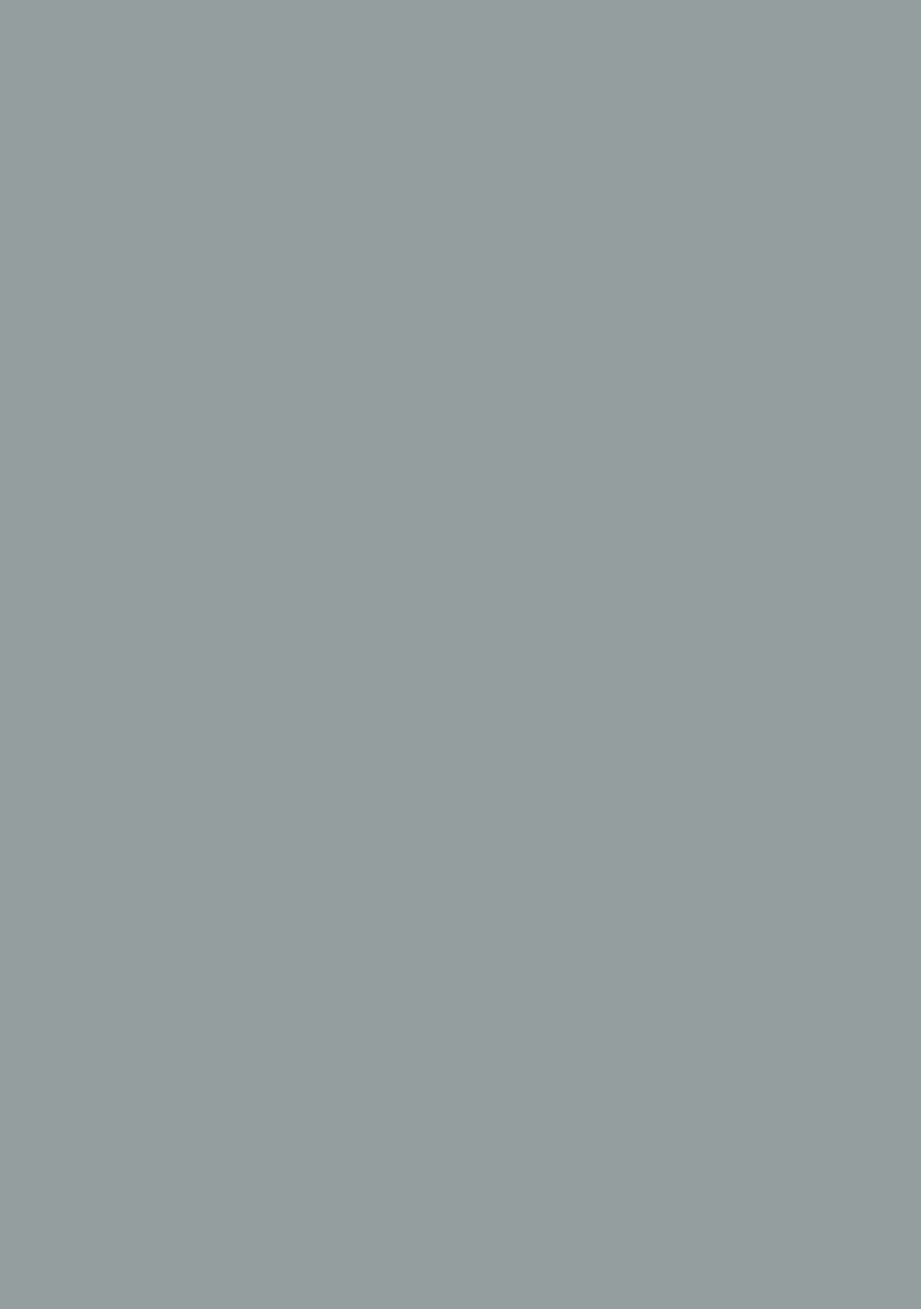
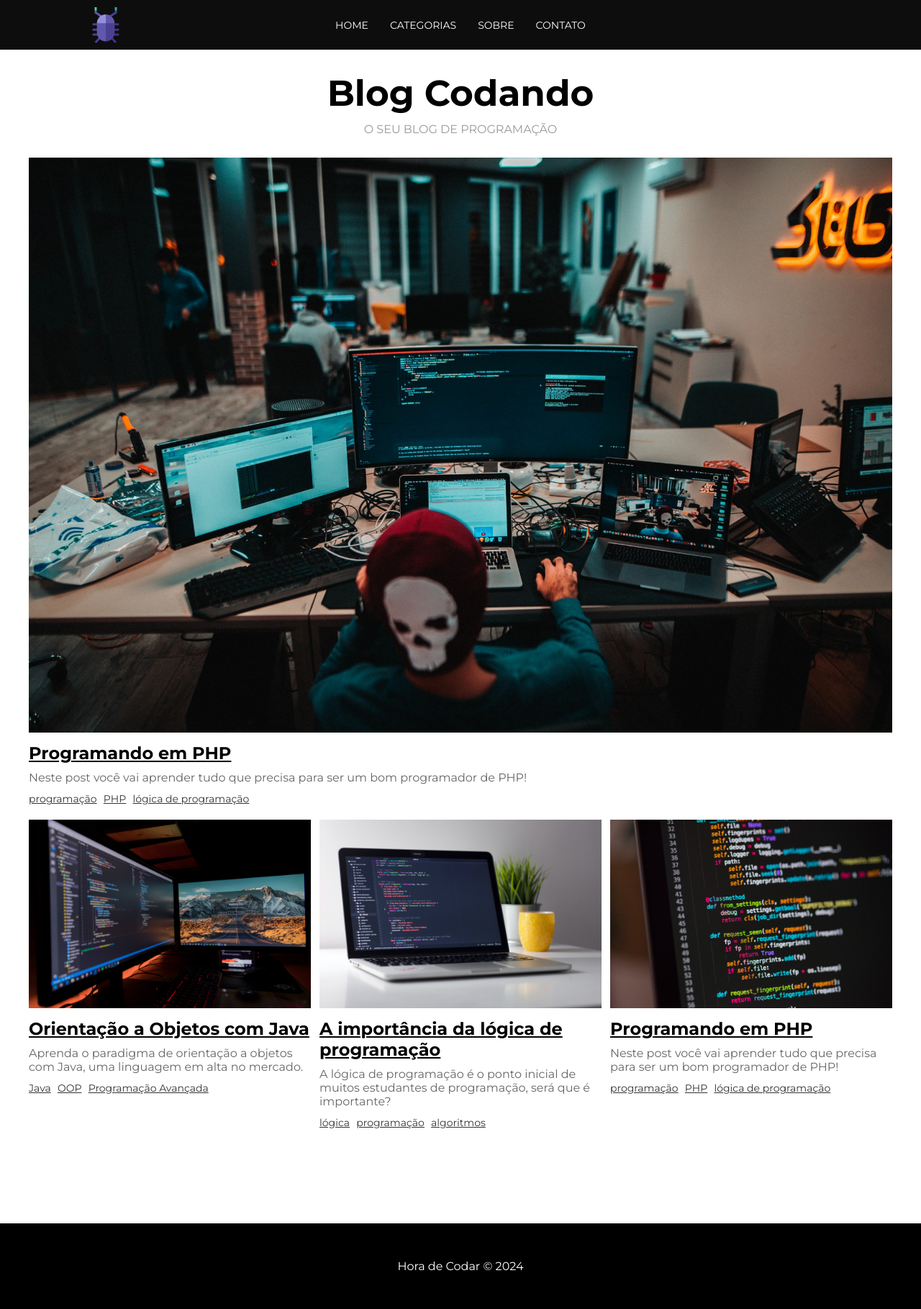
Before and after one commit to jeanpaixao3/Aulas_php, a PHP site: page / in a window 1280 px wide. Before the commit the page is empty. Shown: the whole page at 72% size. Before the commit the page ends 800 px from the top, so only its background shows below. Run offline with PHP 8.4, Linux system fonts and the light colour scheme.

Commit message:
crinado blog

```diff
--- a/15_blog/css/style.css
+++ /dev/null
@@ -1,4 +0,0 @@
-
-body {
-    background-color: rgb(149, 158, 158);
-}
--- /dev/null
+++ b/15_blog/css/styles.css
@@ -0,0 +1,143 @@
+* {
+    font-family: 'Montserrat', sans-serif;
+    padding: 0;
+    margin: 0;
+    box-sizing: border-box;
+}
+
+html {
+
+    min-height: 100vh;
+    position: relative;
+
+}
+
+main {
+    margin-bottom: 250px;
+}
+
+/*NAVBAR*/
+#logo {
+    position: absolute;
+    top: 10px;
+    left: 9.5%;
+}
+
+#logo img {
+    width: 50px;
+}
+
+#navbar {
+    display: flex;
+    align-items: center;
+    justify-content: center;
+    background-color: rgb(14, 13, 13);
+    padding: 20px;
+    text-transform: uppercase;
+    list-style: none;
+
+}
+
+#navbar li {
+    margin: 0 10px;
+    padding: 5px;
+}
+
+#navbar .nav-link {
+    color: #fff;
+    text-decoration: none;
+    transition: .5s;
+    font-size: 14px;
+
+}
+
+#navbar .nav-link:hover {
+    color: #999;
+   ;
+
+}
+
+/*HOME*/
+#title-container {
+    min-width: 500px;
+    text-align: center;
+    margin-top: 30px;
+}
+
+#title-container h1 {
+    font-size: 50px;
+
+}
+#title-container p {
+    margin-top: 10px;
+    text-transform: uppercase;
+    color: #999;
+}
+
+#posts-container {
+    max-width: 1200px;
+    margin: 0 auto;
+    margin-top: 30px;
+    display: flex;
+    flex-wrap: wrap;
+}
+
+.post-box:first-child {
+    min-width: 100%;
+}
+
+.post-box {
+    flex: 1 1 0;
+    margin-bottom: 20px;
+}
+
+.post-box:nth-child(3) {
+    margin: 0 1%;
+}
+
+.post-box img {
+    width: 100%;
+}
+
+.post-box .post-title {
+    font-size: 24px;
+    margin: 10px 0;
+}
+
+.post-box .post-title a {
+    color: #000;
+    transition: .5s;
+}
+
+.post-box .post-title a:hover {
+    color: #999;
+}
+
+.post-box .post-description {
+    color: #666;
+}
+
+.tags-container {
+    margin-top: 10px;
+}
+
+.tags-container a {
+    font-size: 14px;
+    color: #333;
+    display: inline-block;
+    margin-right: 5px;
+}
+
+
+
+
+/*FOOTER*/
+footer {
+    width: 100%;
+    position: absolute;
+    bottom: 0;
+    text-align: center;
+    background-color: #000;
+    color: #fff;
+    padding: 50px 0;
+}
--- a/15_blog/index.php
+++ b/15_blog/index.php
@@ -1,16 +1,32 @@
 <?php
-    include_once("helpers/url.php");
+    include_once("templates/header.php");
 ?>
+    <main>
+        <div id="title-container">
+            <h1>Blog Codando</h1>
+            <p>O seu blog de programação</p>
+        </div>
+        <div id="posts-container">
+            <?php foreach($posts as $post): ?>
+                <div class="post-box">
+                    <img src="<?= $BASE_URL ?>/img/<?= $post['img'] ?>" alt="<?= $post['title'] ?>">
+                    <h2 class="post-title">
+                        <a href="<?= $BASE_URL ?>post.php?id=<?= $post['id'] ?>"><?= $post['title'] ?></a>
+                    </h2>
+                    <p class="post-description"><?= $post['description']?></p>
+                    <div class="tags-container">
+                    <?php foreach($post['tags'] as $tag): ?>
+                        <a href="#"><?= $tag ?></a>
 
-<!DOCTYPE html>
-<html lang="pt-br">
-<head>
-    <meta charset="UTF-8">
-    <meta name="viewport" content="width=device-width, initial-scale=1.0">
-    <title>Blog Codando</title>
-    <link rel="stylesheet" href="<?= $BASE_URL ?>/css/style.css">
-</head>
-<body>
+                    <?php endforeach?>
 
-</body>
-</html>
+                    </div>
+
+
+                </div>
+            <?php endforeach?>
+        </div>
+    </main>
+<?php
+    include_once("templates/footer.php")
+?>
--- /dev/null
+++ b/15_blog/templates/footer.php
@@ -0,0 +1,5 @@
+<footer>
+    <p>Hora de Codar &copy 2024</p>
+</footer>
+</body>
+</html>
--- /dev/null
+++ b/15_blog/templates/header.php
@@ -0,0 +1,35 @@
+<?php
+    include_once("helpers/url.php");
+    include_once("data/posts.php");
+    include_once("data/categories.php");
+?>
+
+<!DOCTYPE html>
+<html lang="pt-br">
+<head>
+    <meta charset="UTF-8">
+    <meta name="viewport" content="width=device-width, initial-scale=1.0">
+    <title>Blog Codando</title>
+    <!--Estilo do projeto-->
+    <link rel="stylesheet" href="<?= $BASE_URL ?>/css/styles.css">
+        <!--Google fonts-->
+    <link rel="preconnect" href="https://fonts.googleapis.com">
+<link rel="preconnect" href="https://fonts.gstatic.com" crossorigin>
+<link href="https://fonts.googleapis.com/css2?family=Montserrat:ital,wght@0,100..900;1,100..900&display=swap" rel="stylesheet">
+</head>
+<body>
+    <header>
+        <a href="<?= $BASE_URL ?>" id="logo">
+        <img src="<?= $BASE_URL ?>/img/logo.svg" alt="Blog Codando">
+    </a>
+    <nav>
+        <ul id="navbar">
+            <li><a href="<?= $BASE_URL ?>" class="nav-link">Home</a></li>
+            <li><a href="#" class="nav-link">Categorias</a></li>
+            <li><a href="#" class="nav-link">Sobre</a></li>
+            <li><a href="<?= $BASE_URL ?>contato.php" class="nav-link">Contato</a></li>
+
+
+        </ul>
+    </nav>
+    </header>
```
Also changed, not shown: 15_blog/contato.php (added, +9 -0 lines), 15_blog/post.php (added), 15_blog/templates/headers/header.php (deleted).
